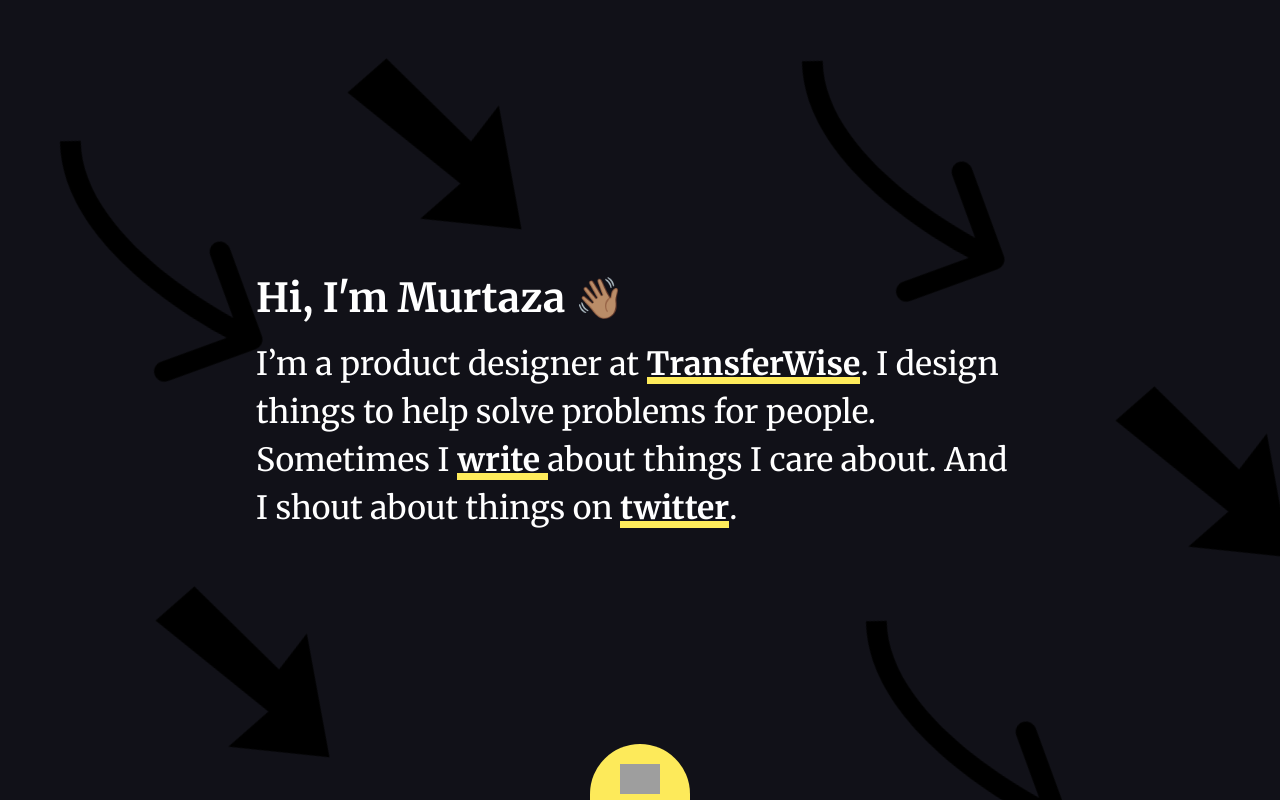
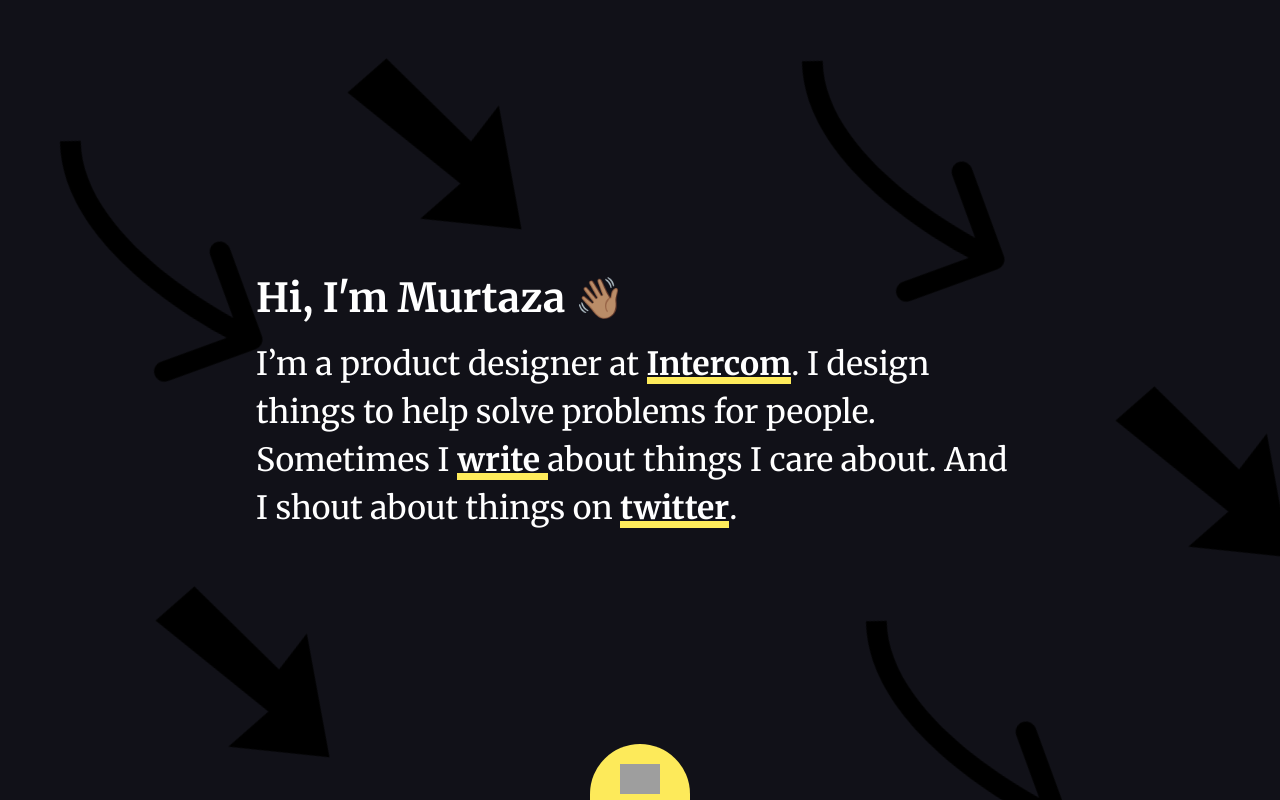
Before and after one commit to mrmurtz/murtazaabidi, a React (Create React App) app: page / in a window 1280 px wide. Shown: the top 800 px of the page. Built offline with nearby package versions, Linux system fonts and the light colour scheme; grey boxes are pictures that could not be loaded.

Commit message:
Update App.js

```diff
--- a/src/App.js
+++ b/src/App.js
@@ -23,7 +23,7 @@ function App() {
           <img src={arrow2} className="arrow arrow6"></img>
           <div className="hero">
             <h1>Hi, {"I'm Murtaza 👋🏽"}</h1>
-            <h2>{"I’m a product designer at"} <a href="https://transferwise.com" className="highlight">TransferWise</a>. {"I design things to help solve problems for people. Sometimes I"} <a href="https://medium.com/@murtz_abidi" className="highlight">write </a>{"about things I care about. And I shout about things on "}<a href="https://twitter.com/murtz_abidi" className="highlight">twitter</a>.</h2>
+            <h2>{"I’m a product designer at"} <a href="https://intercom.design/" className="highlight">Intercom</a>. {"I design things to help solve problems for people. Sometimes I"} <a href="https://medium.com/@murtz_abidi" className="highlight">write </a>{"about things I care about. And I shout about things on "}<a href="https://twitter.com/murtz_abidi" className="highlight">twitter</a>.</h2>
           </div>
         </div>
       </section>
```
